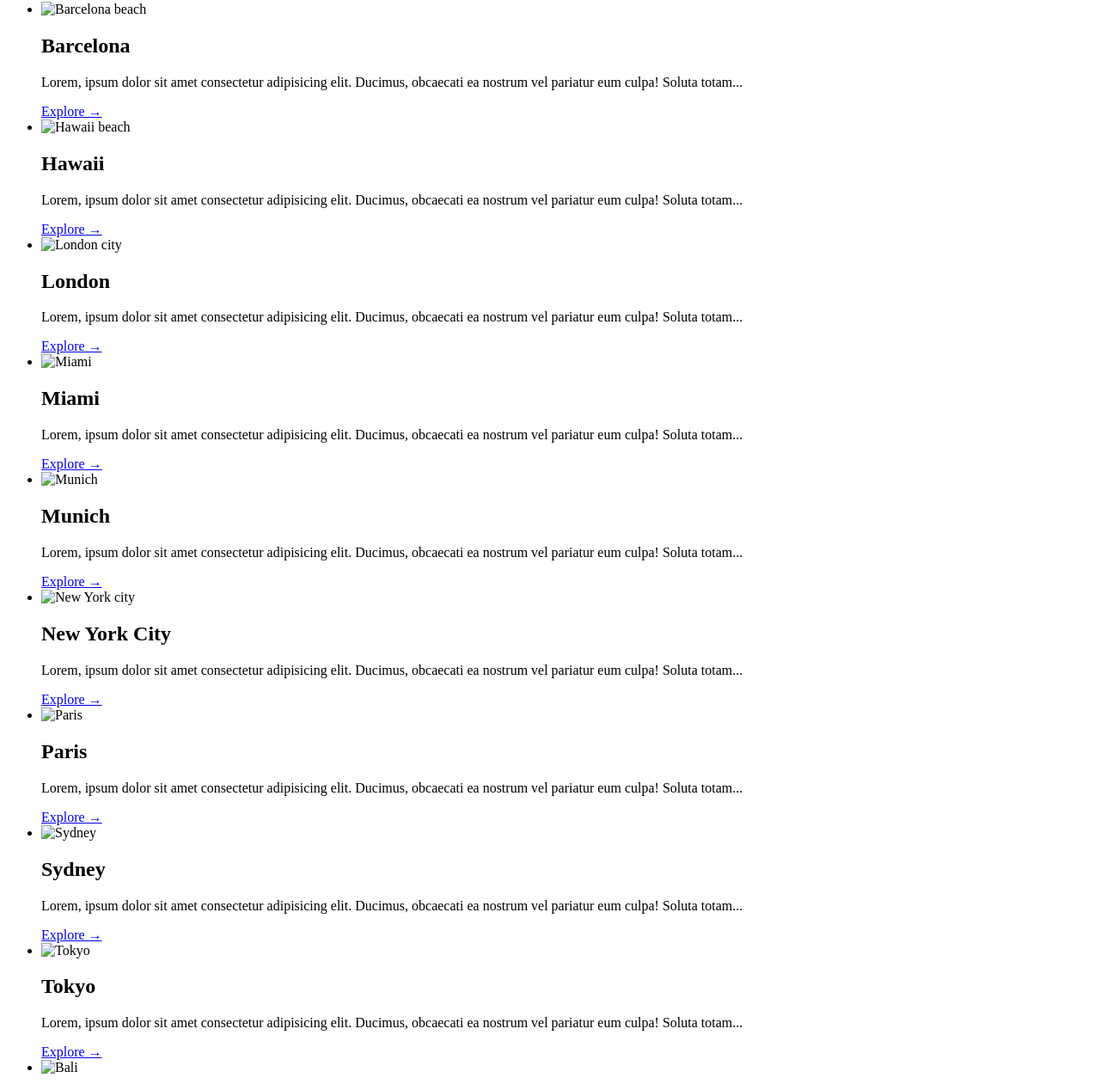
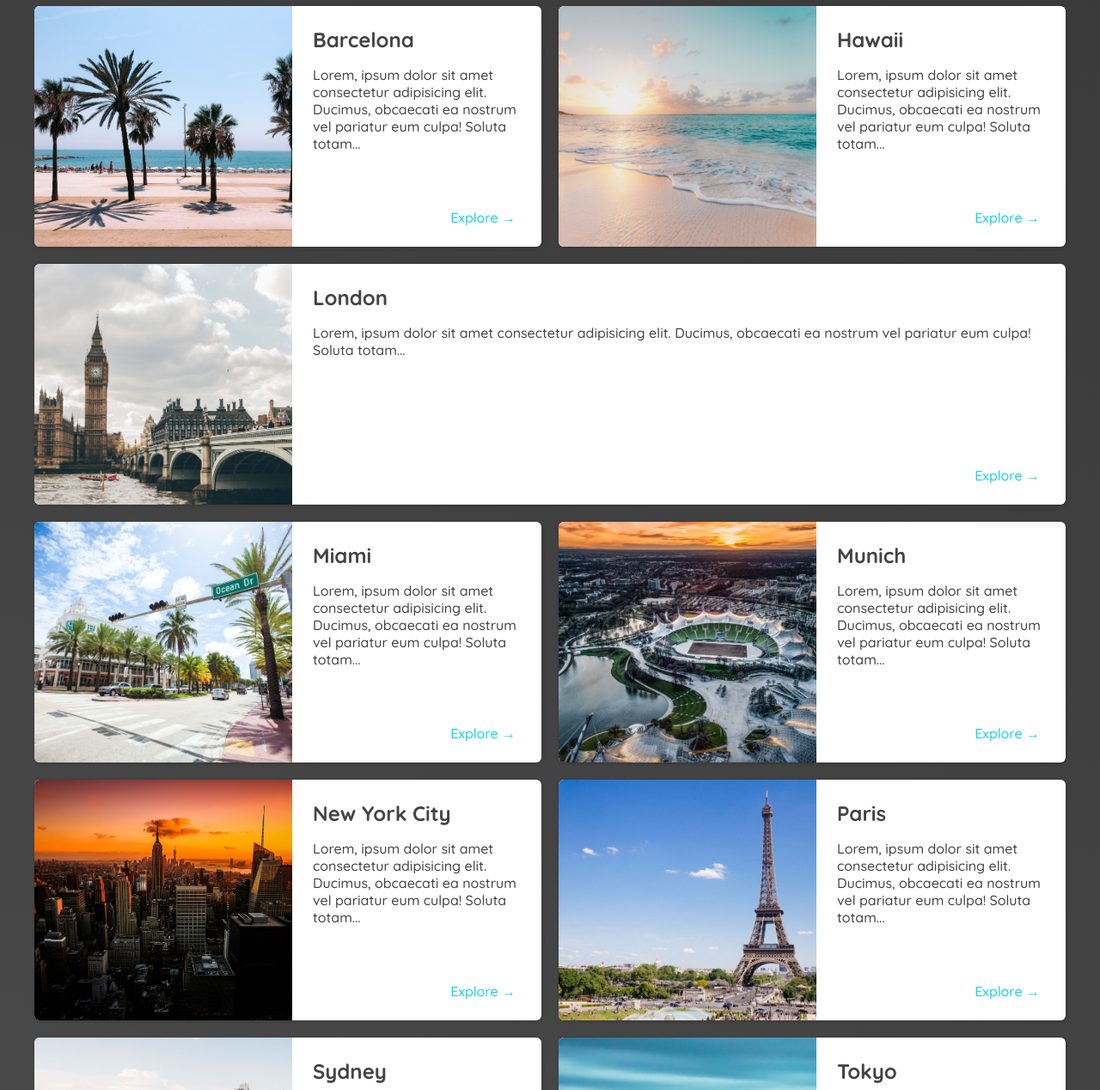
Before and after one commit to z3r0-02/web_project, a plain HTML site: page Travel Page/places.html in a window 1280 px wide. Shown: the part 92-1360 px from the top of the page at 86% size. Drawn offline with Linux system fonts and the light colour scheme; the site is published under a folder, as on GitHub Pages, so addresses that start at the root find nothing.

Commit message:
travel page

```diff
--- a/Travel Page/css/styles.css
+++ b/Travel Page/css/styles.css
@@ -1,6 +1,6 @@
 #hero {
 	height: 800px;
-	background-image: url(/images/places/ocean.jpg);
+	background-image: url(../images/places/ocean.jpg);
 	background-position: center;
 	background-size: cover;
 }
--- a/Travel Page/index.html
+++ b/Travel Page/index.html
@@ -7,18 +7,18 @@
       href="https://fonts.googleapis.com/css2?family=Raleway:wght@700&family=Oleo+Script:wght@700&family=Quicksand:wght@300;500;700&display=swap"
       rel="stylesheet"
     />
-    <link rel="stylesheet" href="/css/shared.css" />
-    <link rel="stylesheet" href="/css/styles.css" />
+    <link rel="stylesheet" href="css/shared.css" />
+    <link rel="stylesheet" href="css/styles.css" />
     <title>Travel Goals</title>
   </head>
   <body>
     <header>
       <div id="page-logo">
-        <a href="/index.html">Travel Goals</a>
+        <a href="index.html">Travel Goals</a>
       </div>
       <nav>
 		<ul>
-			<li><a href="/places.html">Destinations</a></li>
+			<li><a href="places.html">Destinations</a></li>
 			<li><a href="">About</a></li>
 		</ul>
 	  </nav>
@@ -28,22 +28,22 @@
 		<div id="hero-content">
 		<h1>My Travel Page</h1>
 		<p>Let's explore the world together!</p>
-		<a href="/places.html">Discover places</a>
+		<a href="places.html">Discover places</a>
 		</div>
 	  </section>
       <section id="highlights">
 		<h2>Highlights</h2>
 		<ul id="destinations">
 			<li class="destination">
-				<img src="/images/places/miami.jpg" alt="Miami street">
+				<img src="images/places/miami.jpg" alt="Miami street">
 				<p>Miami <strong>USA</strong></p>
 			</li>
 			<li class="destination">
-				<img src="/images/places/munich.jpg" alt="Munich football stadium">
+				<img src="images/places/munich.jpg" alt="Munich football stadium">
 				<p>Munich <strong>Germany</strong></p>
 			</li>
 			<li class="destination">
-				<img src="/images/places/barcelona.jpg" alt="Palm beach in Barcelona">
+				<img src="images/places/barcelona.jpg" alt="Palm beach in Barcelona">
 				<p>Barcelona <strong>Spain</strong></p>
 			</li>
 		</ul>
@@ -52,10 +52,10 @@
     <footer>
 		<ul>
 			<li>
-				<a href="https://www.instagram.com"><img src="/images/icons/insta.png" alt="Instagram icon"></a>
+				<a href="https://www.instagram.com"><img src="images/icons/insta.png" alt="Instagram icon"></a>
 			</li>
 			<li>
-				<a href="https://www.facebook.com"><img src="/images/icons/facebook.png" alt="Facebook icon"></a>
+				<a href="https://www.facebook.com"><img src="images/icons/facebook.png" alt="Facebook icon"></a>
 			</li>
 		</ul>
 	</footer>
--- a/Travel Page/places.html
+++ b/Travel Page/places.html
@@ -7,18 +7,18 @@
       href="https://fonts.googleapis.com/css2?family=Raleway:wght@700&family=Oleo+Script:wght@700&family=Quicksand:wght@300;500;700&display=swap"
       rel="stylesheet"
     />
-    <link rel="stylesheet" href="/css/shared.css" />
-    <link rel="stylesheet" href="/css/places.css" />
+    <link rel="stylesheet" href="css/shared.css" />
+    <link rel="stylesheet" href="css/places.css" />
     <title>Travel Goals</title>
   </head>
   <body>
     <header>
       <div id="page-logo">
-        <a href="/index.html">Travel Goals</a>
+        <a href="index.html">Travel Goals</a>
       </div>
       <nav>
 		<ul>
-			<li><a href="/places.html">Destinations</a></li>
+			<li><a href="places.html">Destinations</a></li>
 			<li><a href="">About</a></li>
 		</ul>
 	  </nav>
@@ -26,7 +26,7 @@
 	<main>
 		<ul>
 			<li>
-				<img src="/images/places/barcelona.jpg" alt="Barcelona beach">
+				<img src="images/places/barcelona.jpg" alt="Barcelona beach">
 				<div class="item-context">
 					<div>
 						<h2>Barcelona</h2>
@@ -38,7 +38,7 @@
 				</div>
 			</li>
 			<li>
-				<img src="/images/places/hawaii.jpg" alt="Hawaii beach">
+				<img src="images/places/hawaii.jpg" alt="Hawaii beach">
 				<div class="item-context">
 					<div>
 						<h2>Hawaii</h2>
@@ -50,7 +50,7 @@
 				</div>
 			</li>
 			<li>
-				<img src="/images/places/london.jpg" alt="London city">
+				<img src="images/places/london.jpg" alt="London city">
 				<div class="item-context">
 					<div>
 						<h2>London</h2>
@@ -62,7 +62,7 @@
 				</div>
 			</li>
 			<li>
-				<img src="/images/places/miami.jpg" alt="Miami">
+				<img src="images/places/miami.jpg" alt="Miami">
 				<div class="item-context">
 					<div>
 						<h2>Miami</h2>
@@ -74,7 +74,7 @@
 				</div>
 			</li>
 			<li>
-				<img src="/images/places/munich.jpg" alt="Munich">
+				<img src="images/places/munich.jpg" alt="Munich">
 				<div class="item-context">
 					<div>
 						<h2>Munich</h2>
@@ -86,7 +86,7 @@
 				</div>
 			</li>
 			<li>
-				<img src="/images/places/new-york-city.jpg" alt="New York city">
+				<img src="images/places/new-york-city.jpg" alt="New York city">
 				<div class="item-context">
 					<div>
 						<h2>New York City</h2>
@@ -98,7 +98,7 @@
 				</div>
 			</li>
 			<li>
-				<img src="/images/places/paris.jpg" alt="Paris">
+				<img src="images/places/paris.jpg" alt="Paris">
 				<div class="item-context">
 					<div>
 						<h2>Paris</h2>
@@ -110,7 +110,7 @@
 				</div>
 			</li>
 			<li>
-				<img src="/images/places/sydney.jpg" alt="Sydney">
+				<img src="images/places/sydney.jpg" alt="Sydney">
 				<div class="item-context">
 					<div>
 						<h2>Sydney</h2>
@@ -122,7 +122,7 @@
 				</div>
 			</li>
 			<li>
-				<img src="/images/places/tokyo.jpg" alt="Tokyo">
+				<img src="images/places/tokyo.jpg" alt="Tokyo">
 				<div class="item-context">
 					<div>
 						<h2>Tokyo</h2>
@@ -134,7 +134,7 @@
 				</div>
 			</li>
 			<li>
-				<img src="/images/places/bali.jpg" alt="Bali">
+				<img src="images/places/bali.jpg" alt="Bali">
 				<div class="item-context">
 					<div>
 						<h2>Bali</h2>
@@ -150,10 +150,10 @@
 	<footer>
 		<ul>
 			<li>
-				<a href="https://www.instagram.com"><img src="/images/icons/insta.png" alt="Instagram icon"></a>
+				<a href="https://www.instagram.com"><img src="images/icons/insta.png" alt="Instagram icon"></a>
 			</li>
 			<li>
-				<a href="https://www.facebook.com"><img src="/images/icons/facebook.png" alt="Facebook icon"></a>
+				<a href="https://www.facebook.com"><img src="images/icons/facebook.png" alt="Facebook icon"></a>
 			</li>
 		</ul>
 	</footer>
```
Also changed, not shown: 2 other files.
